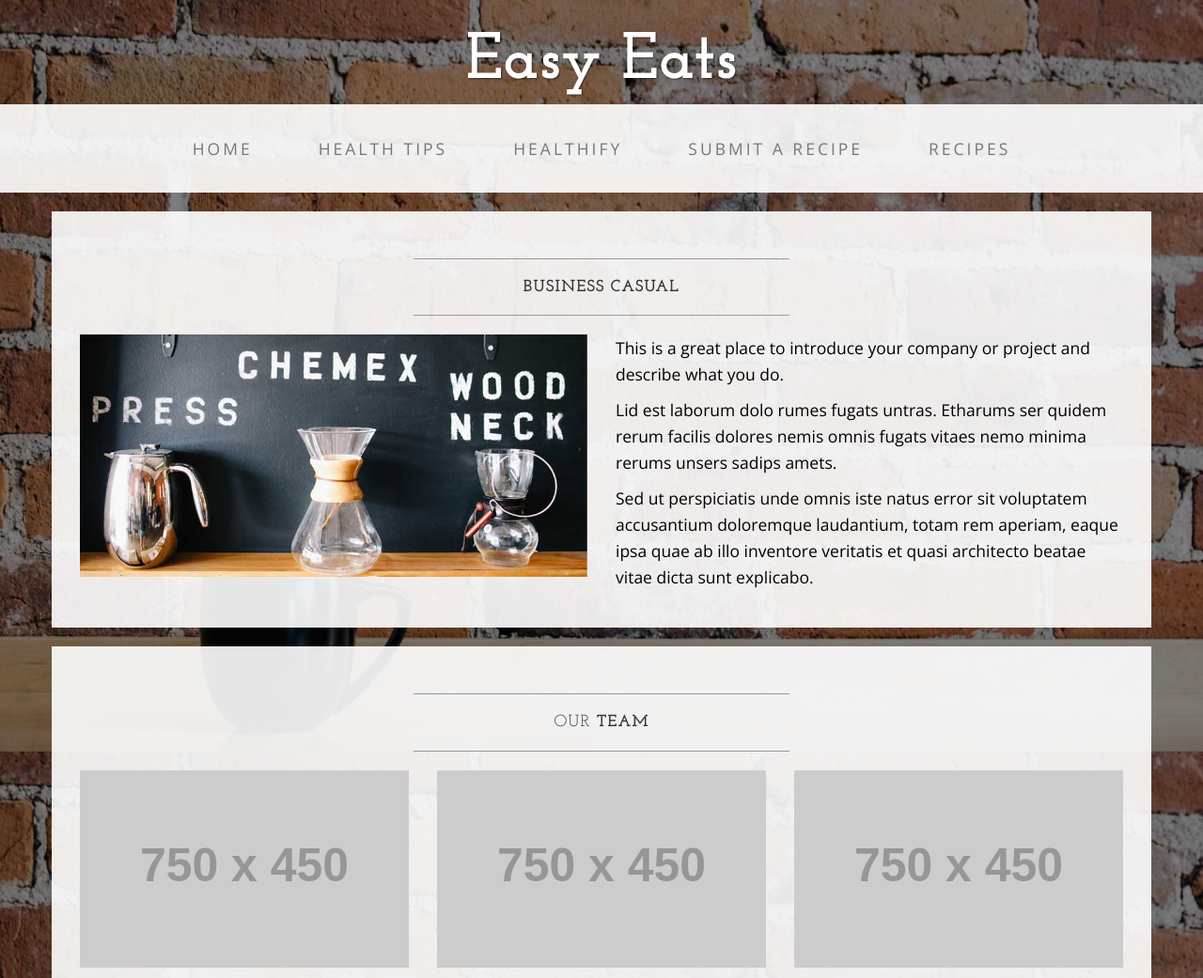
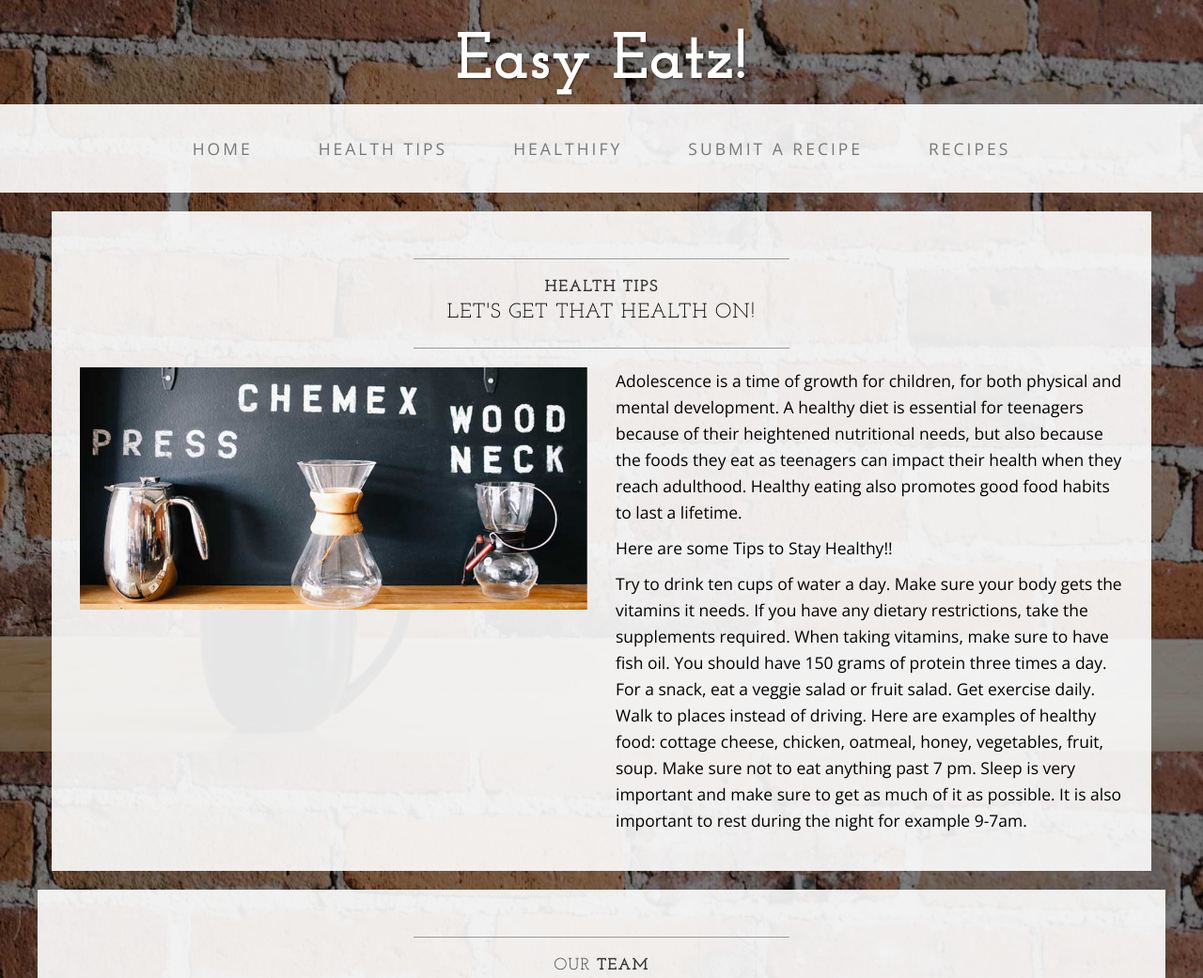
Before and after one commit to Angelinacraig1234/final_project, a plain HTML site: page about.html in a window 1280 px wide. Shown: the top 1041 px of the page at 94% size. Drawn offline with nearby package versions, Linux system fonts and the light colour scheme; placeholder pictures from the web are drawn by us.

Commit message:
Update about.html
kjjkk

```diff
--- a/about.html
+++ b/about.html
@@ -32,7 +32,7 @@
 
 <body>
 
-    <div class="brand">Easy Eats</div>
+    <div class="brand">Easy Eatz!</div>
 
     <!-- Navigation -->
     <nav class="navbar navbar-default" role="navigation">
@@ -46,7 +46,7 @@
                     <span class="icon-bar"></span>
                 </button>
                 <!-- navbar-brand is hidden on larger screens, but visible when the menu is collapsed -->
-                <a class="navbar-brand" href="index.html">Easy Eats</a>
+                <a class="navbar-brand" href="index.html">Easy Eatz!</a>
             </div>
             <!-- Collect the nav links, forms, and other content for toggling -->
             <div class="collapse navbar-collapse" id="bs-example-navbar-collapse-1">
@@ -80,7 +80,8 @@
                 <div class="col-lg-12">
                     <hr>
                     <h2 class="intro-text text-center">
-                        <strong>business casual</strong>
+                        <strong>Health Tips</strong>
+                        <p> Let's Get That Health On!</p>
                     </h2>
                     <hr>
                 </div>
@@ -88,10 +89,26 @@
                     <img class="img-responsive img-border-left" src="img/slide-2.jpg" alt="">
                 </div>
                 <div class="col-md-6">
-                    <p>This is a great place to introduce your company or project and describe what you do.</p>
-                    <p>Lid est laborum dolo rumes fugats untras. Etharums ser quidem rerum facilis dolores nemis omnis fugats vitaes nemo minima rerums unsers sadips amets.</p>
-                    <p>Sed ut perspiciatis unde omnis iste natus error sit voluptatem accusantium doloremque laudantium, totam rem aperiam, eaque ipsa quae ab illo inventore veritatis et quasi architecto beatae vitae dicta sunt explicabo.</p>
-                </div>
+                   <p> Adolescence is a time of growth for children, for both physical and mental development. A healthy diet is essential for teenagers because of their heightened nutritional needs, but also because the foods they eat as teenagers can impact their health when they reach adulthood. Healthy eating also promotes good food habits to last a lifetime.</p>
+							<p>Here are some Tips to Stay Healthy!!
+							<p>Try to drink ten cups of water a day.
+
+Make sure your body gets the vitamins it needs. If you have any dietary restrictions, take the supplements required.
+
+When taking vitamins, make sure to have fish oil.
+
+You should have 150 grams of protein three times a day.
+
+For a snack, eat a veggie salad or fruit salad.
+
+Get exercise daily. Walk to places instead of driving.
+
+Here are examples of healthy food: cottage cheese, chicken, oatmeal, honey, vegetables, fruit, soup.
+
+Make sure not to eat anything past 7 pm.
+
+Sleep is very important and make sure to get as much of it as possible. It is also important to rest during the night for example  9-7am.</p>
+
                 <div class="clearfix"></div>
             </div>
         </div>
```
